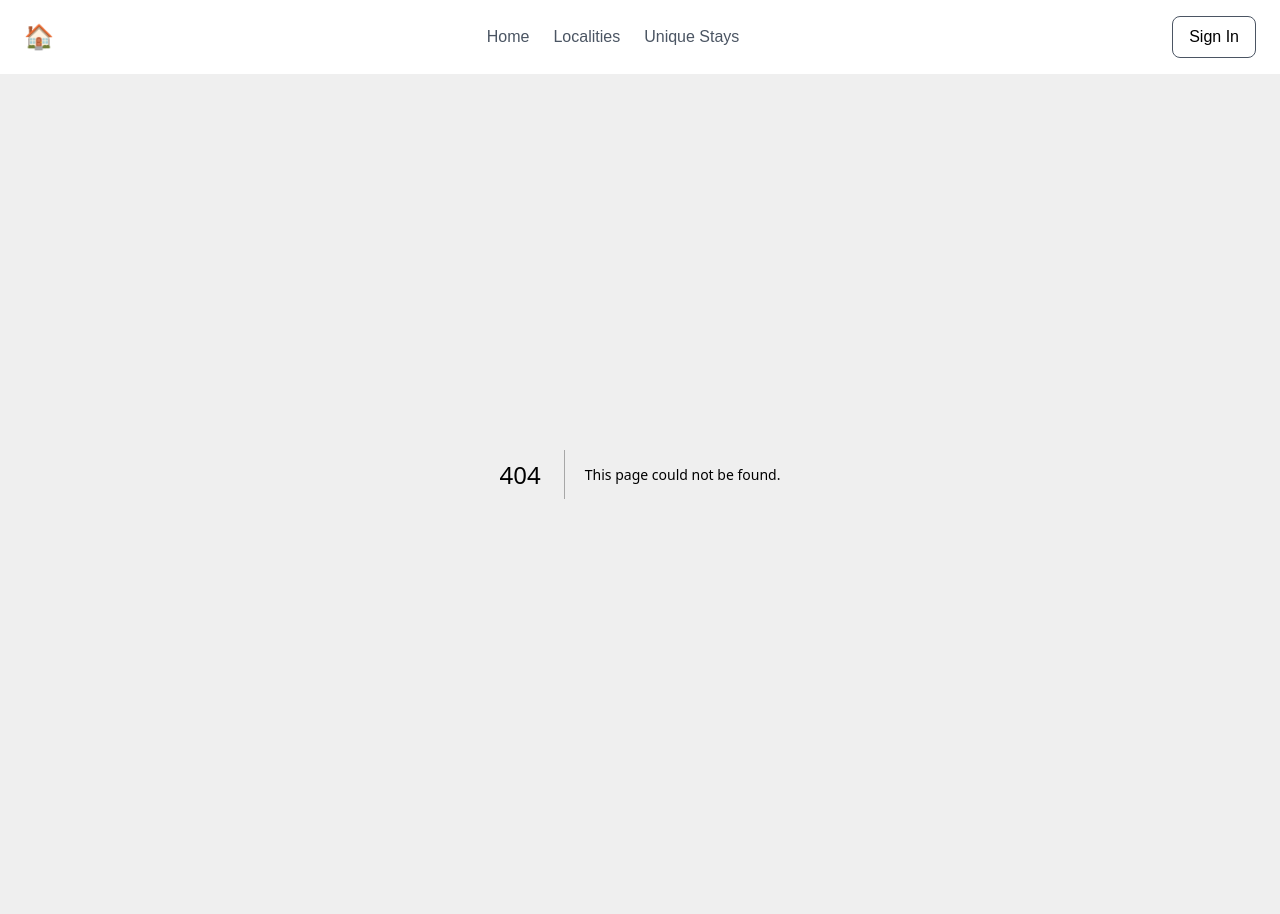
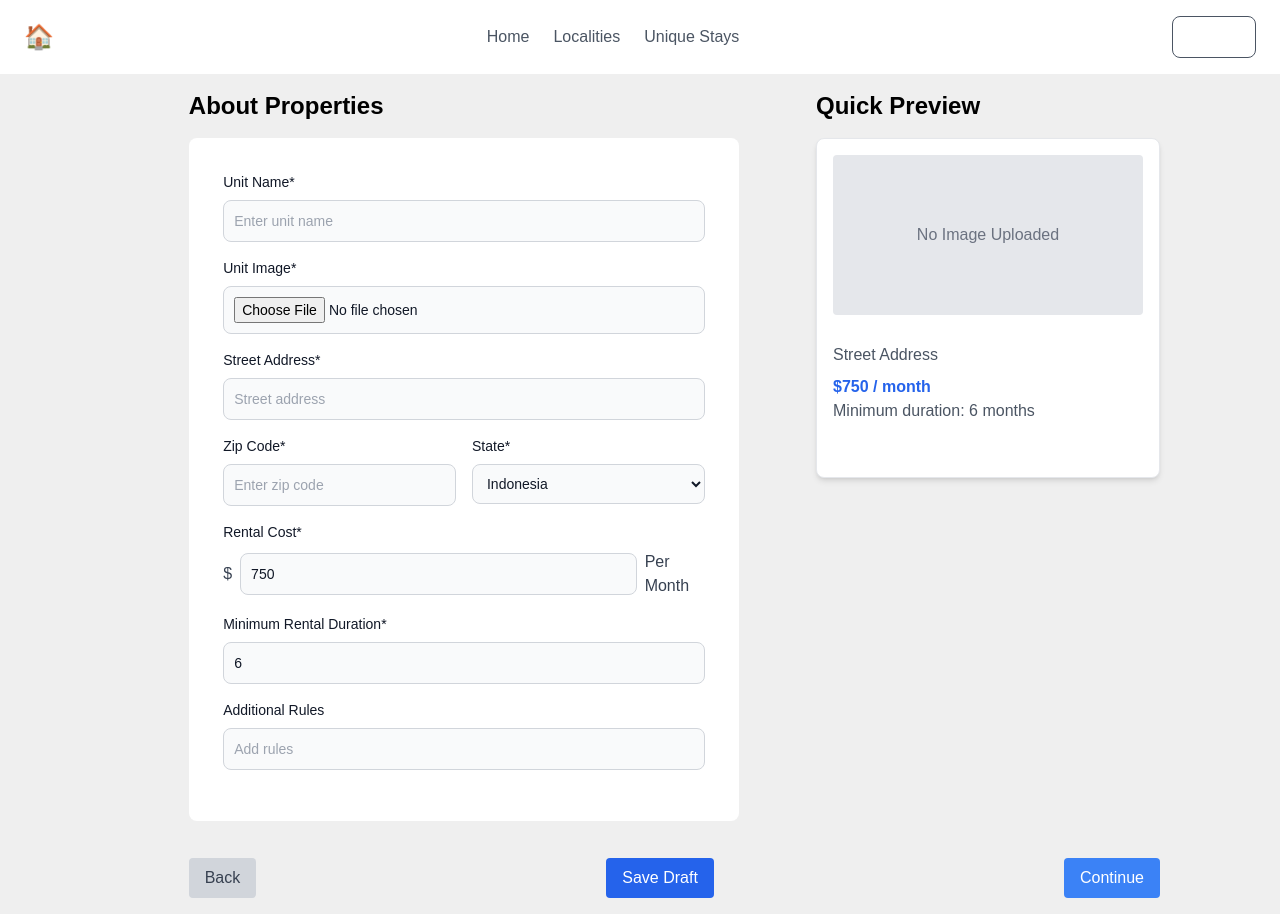
Before and after one commit to youssefalaa10/Luxify, a Next.js app: page /addProperty in a window 1280 px wide. Before the commit this address had no page. Before the commit the page ends 874 px from the top, so only its background shows below. Built offline with nearby package versions, Linux system fonts and the light colour scheme.

Commit message:
addding property page

```diff
--- a/components/Localities/singlePropertyCard.tsx
+++ b/components/Localities/singlePropertyCard.tsx
@@ -49,7 +49,10 @@ const SinglePropertyCard = () => {
       </div>
 
       {/* Details */}
-      <div className="p-6">
+      <div
+        className="p-6  flex flex-col justify-between "
+        style={{ height: "calc(100% - 400px)" }}
+      >
         <div className="w-full flex justify-between">
           <div className="">
             <h2 className="text-2xl font-semibold mb-2">LaQue House</h2>
--- /dev/null
+++ b/pages/addProperty/index.tsx
@@ -0,0 +1,224 @@
+import React, { useState } from "react";
+
+const PropertyForm = () => {
+  const [unitName, setUnitName] = useState("");
+  const [streetAddress, setStreetAddress] = useState("");
+  const [zipCode, setZipCode] = useState("");
+  const [state, setState] = useState("Indonesia");
+  const [rentalCost, setRentalCost] = useState(750);
+  const [minDuration, setMinDuration] = useState(6);
+  const [additionalRules, setAdditionalRules] = useState("");
+  const [previewImage, setPreviewImage] = useState<string | null>(null);
+
+  const handleImageUpload = (e: React.ChangeEvent<HTMLInputElement>) => {
+    if (e.target.files && e.target.files[0]) {
+      setPreviewImage(URL.createObjectURL(e.target.files[0]));
+    }
+  };
+
+  return (
+    <div className=" mx-auto p-4 w-full">
+      {/* Form Container */}
+      <div className="flex gap-2 w-5/6 mx-auto justify-around">
+        <div className="flex flex-col w-4/5 mx-auto">
+          <h2 className="text-2xl font-semibold mb-4 w-4/5  text-black mx-auto">
+            About Properties
+          </h2>
+          {/* Left Side: Input Fields */}
+          <div className="rounded-lg bg-white w-4/5  p-[5%] m-auto">
+            {/* Unit Information */}
+            <div className="mb-4">
+              <label
+                htmlFor="unit_name"
+                className="block mb-2 text-sm font-medium text-gray-900 dark:text-white"
+              >
+                Unit Name*
+              </label>
+              <input
+                type="text"
+                id="unit_name"
+                value={unitName}
+                onChange={(e) => setUnitName(e.target.value)}
+                className="bg-gray-50 border border-gray-300 text-gray-900 text-sm rounded-lg focus:ring-blue-500 focus:border-blue-500 block w-full p-2.5 dark:bg-gray-700 dark:border-gray-600 dark:placeholder-gray-400 dark:text-white dark:focus:ring-blue-500 dark:focus:border-blue-500"
+                placeholder="Enter unit name"
+                required
+              />
+            </div>
+
+            <div className="mb-4">
+              <label
+                htmlFor="unit_image"
+                className="block mb-2 text-sm font-medium text-gray-900 dark:text-white"
+              >
+                Unit Image*
+              </label>
+              <input
+                type="file"
+                id="unit_image"
+                onChange={handleImageUpload}
+                className="bg-gray-50 border border-gray-300 text-gray-900 text-sm rounded-lg focus:ring-blue-500 focus:border-blue-500 block w-full p-2.5 dark:bg-gray-700 dark:border-gray-600 dark:placeholder-gray-400 dark:text-white dark:focus:ring-blue-500 dark:focus:border-blue-500"
+              />
+            </div>
+
+            {/* Location */}
+            <div className="mb-4">
+              <label
+                htmlFor="street_address"
+                className="block mb-2 text-sm font-medium text-gray-900 dark:text-white"
+              >
+                Street Address*
+              </label>
+              <input
+                type="text"
+                id="street_address"
+                value={streetAddress}
+                onChange={(e) => setStreetAddress(e.target.value)}
+                className="bg-gray-50 border border-gray-300 text-gray-900 text-sm rounded-lg focus:ring-blue-500 focus:border-blue-500 block w-full p-2.5 dark:bg-gray-700 dark:border-gray-600 dark:placeholder-gray-400 dark:text-white dark:focus:ring-blue-500 dark:focus:border-blue-500"
+                placeholder="Street address"
+                required
+              />
+            </div>
+
+            <div className="flex gap-4 mb-4">
+              <div className="w-1/2">
+                <label
+                  htmlFor="zip_code"
+                  className="block mb-2 text-sm font-medium text-gray-900 dark:text-white"
+                >
+                  Zip Code*
+                </label>
+                <input
+                  type="text"
+                  id="zip_code"
+                  value={zipCode}
+                  onChange={(e) => setZipCode(e.target.value)}
+                  className="bg-gray-50 border border-gray-300 text-gray-900 text-sm rounded-lg focus:ring-blue-500 focus:border-blue-500 block w-full p-2.5 dark:bg-gray-700 dark:border-gray-600 dark:placeholder-gray-400 dark:text-white dark:focus:ring-blue-500 dark:focus:border-blue-500"
+                  placeholder="Enter zip code"
+                  required
+                />
+              </div>
+
+              <div className="w-1/2">
+                <label
+                  htmlFor="state"
+                  className="block mb-2 text-sm font-medium text-gray-900 dark:text-white"
+                >
+                  State*
+                </label>
+                <select
+                  id="state"
+                  value={state}
+                  onChange={(e) => setState(e.target.value)}
+                  className="bg-gray-50 border border-gray-300 text-gray-900 text-sm rounded-lg focus:ring-blue-500 focus:border-blue-500 block w-full p-2.5 dark:bg-gray-700 dark:border-gray-600 dark:placeholder-gray-400 dark:text-white dark:focus:ring-blue-500 dark:focus:border-blue-500"
+                >
+                  <option value="Indonesia">Indonesia</option>
+                  <option value="India">India</option>
+                  <option value="England">England</option>
+                </select>
+              </div>
+            </div>
+
+            {/* Price & Duration */}
+            <div className="mb-4">
+              <label
+                htmlFor="rental_cost"
+                className="block mb-2 text-sm font-medium text-gray-900 dark:text-white"
+              >
+                Rental Cost*
+              </label>
+              <div className="flex items-center gap-2">
+                <span className="text-gray-700 dark:text-white">$</span>
+                <input
+                  type="number"
+                  id="rental_cost"
+                  value={rentalCost}
+                  onChange={(e) => setRentalCost(Number(e.target.value))}
+                  className="bg-gray-50 border border-gray-300 text-gray-900 text-sm rounded-lg focus:ring-blue-500 focus:border-blue-500 block w-full p-2.5 dark:bg-gray-700 dark:border-gray-600 dark:placeholder-gray-400 dark:text-white dark:focus:ring-blue-500 dark:focus:border-blue-500"
+                  required
+                />
+                <span className="text-gray-700 dark:text-white">Per Month</span>
+              </div>
+            </div>
+
+            <div className="mb-4">
+              <label
+                htmlFor="min_duration"
+                className="block mb-2 text-sm font-medium text-gray-900 dark:text-white"
+              >
+                Minimum Rental Duration*
+              </label>
+              <input
+                type="number"
+                id="min_duration"
+                value={minDuration}
+                onChange={(e) => setMinDuration(Number(e.target.value))}
+                className="bg-gray-50 border border-gray-300 text-gray-900 text-sm rounded-lg focus:ring-blue-500 focus:border-blue-500 block w-full p-2.5 dark:bg-gray-700 dark:border-gray-600 dark:placeholder-gray-400 dark:text-white dark:focus:ring-blue-500 dark:focus:border-blue-500"
+                placeholder="Minimum duration in months"
+                required
+              />
+            </div>
+
+            {/* Additional Rules */}
+            <div className="mb-4">
+              <label
+                htmlFor="additional_rules"
+                className="block mb-2 text-sm font-medium text-gray-900 dark:text-white"
+              >
+                Additional Rules
+              </label>
+              <input
+                type="text"
+                id="additional_rules"
+                value={additionalRules}
+                onChange={(e) => setAdditionalRules(e.target.value)}
+                placeholder="Add rules"
+                className="bg-gray-50 border border-gray-300 text-gray-900 text-sm rounded-lg focus:ring-blue-500 focus:border-blue-500 block w-full p-2.5 dark:bg-gray-700 dark:border-gray-600 dark:placeholder-gray-400 dark:text-white dark:focus:ring-blue-500 dark:focus:border-blue-500"
+              />
+            </div>
+          </div>
+        </div>
+        <div className="w-2/5 h-[400px]">
+          <h2 className="text-2xl font-semibold mb-4 text-black">
+            Quick Preview
+          </h2>
+          <div className="border rounded-lg shadow-md bg-white p-4 h-[85%]">
+            {previewImage ? (
+              <img
+                src={previewImage}
+                alt="Property"
+                className="w-full h-40 object-cover rounded mb-4"
+              />
+            ) : (
+              <div className="w-full h-40 bg-gray-200 rounded flex items-center justify-center text-gray-500">
+                No Image Uploaded
+              </div>
+            )}
+            <h3 className="text-xl font-semibold">{unitName || "Unit Name"}</h3>
+            <p className="text-gray-600">{streetAddress || "Street Address"}</p>
+            <p className="text-blue-600 font-semibold mt-2">
+              ${rentalCost} / month
+            </p>
+            <p className="text-gray-600">
+              Minimum duration: {minDuration} months
+            </p>
+          </div>
+        </div>
+      </div>
+
+      {/* Bottom Navigation */}
+      <div className="flex justify-between mx-auto w-5/6 pl-[5.5%] mt-[3%]">
+        <button className="px-4 py-2 bg-gray-300 text-gray-700 rounded">
+          Back
+        </button>
+        <button className="px-4 py-2 bg-blue-600 text-white rounded">
+          Save Draft
+        </button>
+        <button className="px-4 py-2 bg-blue-500 text-white rounded">
+          Continue
+        </button>
+      </div>
+    </div>
+  );
+};
+
+export default PropertyForm;
```
